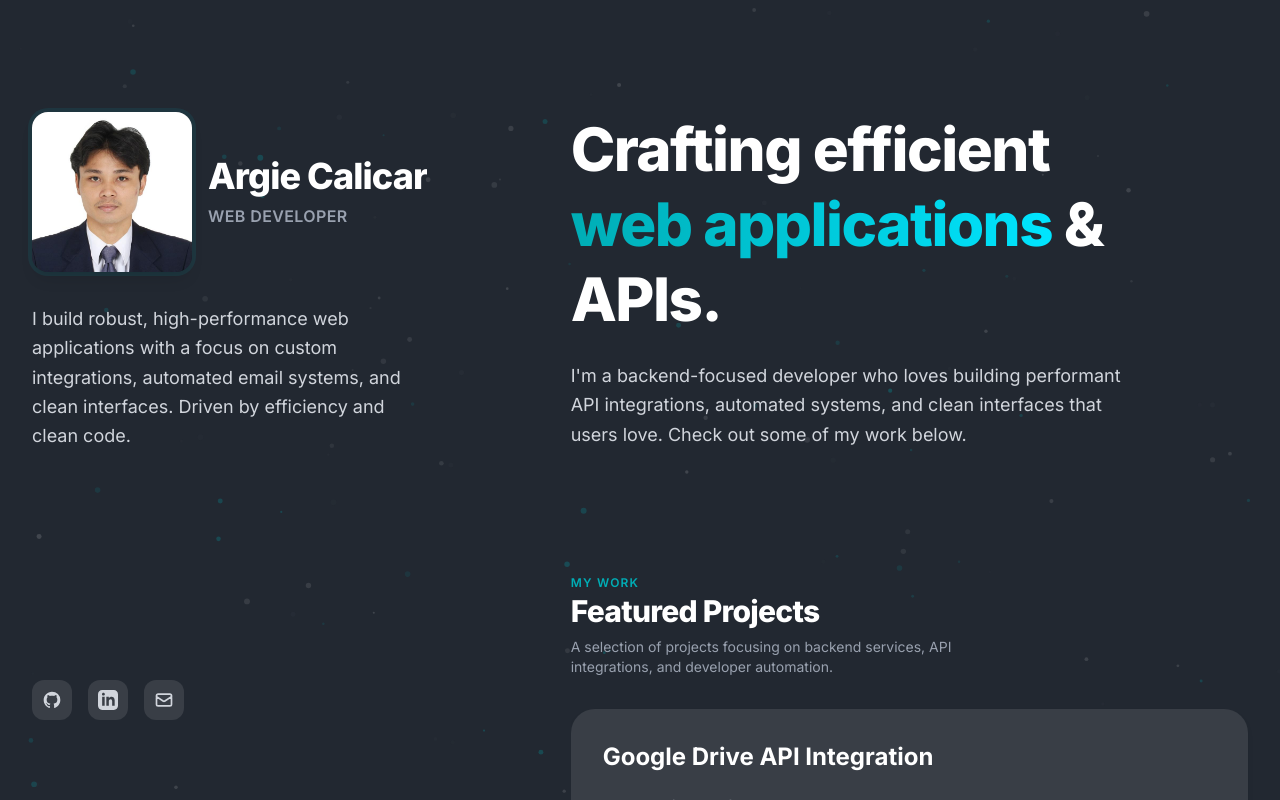
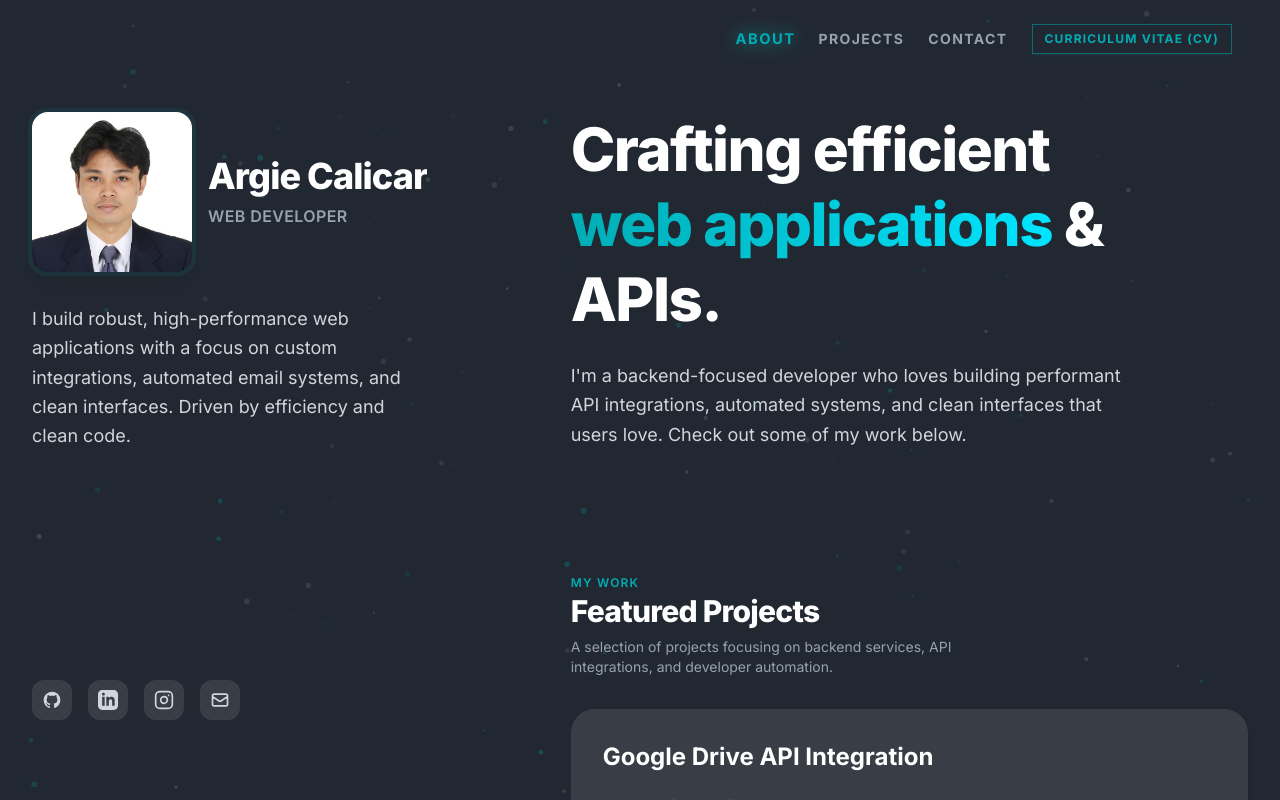
Before and after one commit to kirigayanaufumi-max/myportfolio, a React (Vite) app: page / in a window 1280 px wide. Built offline with nearby package versions, Linux system fonts and the light colour scheme.

Commit message:
Profile and navbar indicator added

```diff
--- a/src/App.tsx
+++ b/src/App.tsx
@@ -1,13 +1,15 @@
-import React, { useRef } from "react";
+import React, { useRef, useState, useEffect } from "react";
 import AboutProfile from "./components/AboutProfile";
 import Hero from "./components/Hero";
 import Portfolio from "./pages/Portfolio";
 import Contact from "./pages/Contact";
 import Footer from "./components/Footer";
 import ParticleBackground from "./components/ParticleBackground";
+import Navbar from "./components/Navbar";
 
 const App: React.FC = () => {
   const mainRef = useRef<HTMLElement>(null);
+  const [activeSection, setActiveSection] = useState("hero");
 
   const handleAsideWheel = (e: React.WheelEvent) => {
     if (mainRef.current) {
@@ -15,8 +17,75 @@ const App: React.FC = () => {
     }
   };
 
+  useEffect(() => {
+    const handleScroll = () => {
+      const sections = ["hero", "portfolio", "contact"];
+      const scrollContainer = mainRef.current;
+
+      const isDesktop = window.innerWidth >= 768; // md breakpoint
+
+      // Check if scroll is at the very bottom
+      let isBottom = false;
+      if (isDesktop && scrollContainer) {
+        isBottom = Math.abs(scrollContainer.scrollHeight - scrollContainer.clientHeight - scrollContainer.scrollTop) < 20;
+      } else {
+        isBottom = window.innerHeight + window.scrollY >= document.documentElement.scrollHeight - 20;
+      }
+
+      if (isBottom) {
+        setActiveSection("contact");
+        return;
+      }
+
+      // Find the active section based on scroll position relative to threshold
+      let currentActive = "hero";
+      let minDistance = Infinity;
+      const targetY = 150; // Threshold from viewport top
+
+      sections.forEach((id) => {
+        const el = document.getElementById(id);
+        if (el) {
+          const rect = el.getBoundingClientRect();
+          const distance = Math.abs(rect.top - targetY);
+
+          if (rect.top < window.innerHeight && rect.bottom > 0) {
+            if (distance < minDistance) {
+              minDistance = distance;
+              currentActive = id;
+            }
+          }
+        }
+      });
+
+      setActiveSection(currentActive);
+    };
+
+    const scrollContainer = mainRef.current;
+    if (scrollContainer) {
+      scrollContainer.addEventListener("scroll", handleScroll);
+    }
+    window.addEventListener("scroll", handleScroll);
+
+    // Initial check
+    handleScroll();
+
+    // Re-check on resize in case layout changes
+    window.addEventListener("resize", handleScroll);
+
+    return () => {
+      if (scrollContainer) {
+        scrollContainer.removeEventListener("scroll", handleScroll);
+      }
+      window.removeEventListener("scroll", handleScroll);
+      window.removeEventListener("resize", handleScroll);
+    };
+  }, []);
+
   return (
-    <div className="min-h-screen md:h-screen flex flex-col bg-[#222831] overflow-x-hidden md:overflow-hidden text-gray-100 relative w-full">
+    <div className="min-h-screen md:h-screen flex flex-col bg-[#222831] overflow-x-hidden md:overflow-hidden text-gray-100 relative w-full pt-16 md:pt-0">
+      {/* Floating Navigation Bar */}
+      <Navbar activeSection={activeSection} />
+
       {/* Dynamic Background Particles */}
       <ParticleBackground />
 
--- a/src/components/AboutProfile.tsx
+++ b/src/components/AboutProfile.tsx
@@ -68,6 +68,19 @@ const AboutProfile: React.FC = () => {
             </svg>
           </a>
           <a
+            href="https://www.instagram.com/argg.io"
+            target="_blank"
+            rel="noopener noreferrer"
+            className="p-2.5 bg-[#393E46] hover:bg-[#00ADB5]/20 text-gray-300 hover:text-[#00ADB5] rounded-xl transition duration-200"
+            title="Instagram"
+          >
+            <svg className="w-5 h-5 fill-none stroke-current stroke-2" viewBox="0 0 24 24" strokeLinecap="round" strokeLinejoin="round">
+              <rect x="2" y="2" width="20" height="20" rx="5" ry="5" />
+              <path d="M16 11.37A4 4 0 1 1 12.63 8 4 4 0 0 1 16 11.37z" />
+              <line x1="17.5" y1="6.5" x2="17.51" y2="6.5" />
+            </svg>
+          </a>
+          <a
             href="mailto:argiecalicaran.678@gmail.com"
             className="p-2.5 bg-[#393E46] hover:bg-[#00ADB5]/20 text-gray-300 hover:text-[#00ADB5] rounded-xl transition duration-200"
             title="Email Me"
--- a/src/components/Hero.tsx
+++ b/src/components/Hero.tsx
@@ -2,7 +2,7 @@ import React from "react";
 
 const Hero: React.FC = () => {
   return (
-    <section id="hero" className="flex flex-col justify-start pb-12">
+    <section id="hero" className="flex flex-col justify-start pb-12 scroll-mt-24">
       <div className="max-w-2xl space-y-6">
         <h1 className="text-4xl sm:text-5xl lg:text-6xl font-extrabold text-white tracking-tight leading-tight">
           Crafting efficient <br />
--- /dev/null
+++ b/src/components/Navbar.tsx
@@ -0,0 +1,56 @@
+import React from "react";
+import resumePdf from "../assets/developer-resume-template.pdf";
+
+interface NavbarProps {
+  activeSection: string;
+}
+
+const Navbar: React.FC<NavbarProps> = ({ activeSection }) => {
+  const navItems = [
+    { id: "hero", label: "About" },
+    { id: "portfolio", label: "Projects" },
+    { id: "contact", label: "Contact" },
+  ];
+
+  const handleNavClick = (e: React.MouseEvent, id: string) => {
+    e.preventDefault();
+    const el = document.getElementById(id);
+    if (el) {
+      el.scrollIntoView({ behavior: "smooth" });
+    }
+  };
+
+  return (
+    <nav className="fixed top-6 right-6 md:right-12 z-50 flex gap-4 sm:gap-6 items-center select-none bg-transparent">
+      {navItems.map((item) => {
+        const isActive = activeSection === item.id;
+        return (
+          <a
+            key={item.id}
+            href={`#${item.id}`}
+            onClick={(e) => handleNavClick(e, item.id)}
+            className={`text-xs sm:text-sm font-bold tracking-widest uppercase transition-all duration-300 outline-none cursor-pointer ${
+              isActive
+                ? "text-[#00ADB5] drop-shadow-[0_0_8px_rgba(0,173,181,0.8)] scale-105"
+                : "text-gray-400 hover:text-[#00ADB5] hover:drop-shadow-[0_0_8px_rgba(0,173,181,0.4)] hover:scale-105"
+            }`}
+          >
+            {item.label}
+          </a>
+        );
+      })}
+
+      {/* Inline Resume Button (Open in new browser tab) */}
+      <a
+        href={resumePdf}
+        target="_blank"
+        rel="noopener noreferrer"
+        className="px-3 py-1.5 border border-[#00ADB5]/50 hover:border-[#00ADB5] hover:bg-[#00ADB5]/10 text-[10px] sm:text-xs text-[#00ADB5] font-bold tracking-widest uppercase rounded-none transition-all duration-300 hover:scale-105 shadow-sm shadow-[#00ADB5]/10 hover:shadow-[#00ADB5]/30 cursor-pointer"
+      >
+        Curriculum Vitae (CV)
+      </a>
+    </nav>
+  );
+};
+
+export default Navbar;
--- a/src/index.css
+++ b/src/index.css
@@ -35,3 +35,18 @@ aside::-webkit-scrollbar {
     padding-right: calc((100vw - 1440px) / 2);
   }
 }
+
+@keyframes pulse-subtle {
+  0%, 100% {
+    opacity: 0.8;
+    transform: scale(1);
+  }
+  50% {
+    opacity: 1;
+    transform: scale(1.02);
+  }
+}
+
+.animate-pulse-subtle {
+  animation: pulse-subtle 2s infinite ease-in-out;
+}
--- a/src/pages/Contact.tsx
+++ b/src/pages/Contact.tsx
@@ -2,7 +2,7 @@ import React from "react";
 
 const Contact: React.FC = () => {
   return (
-    <section id="contact" className="py-12">
+    <section id="contact" className="py-12 scroll-mt-24">
       <div className="space-y-2 mb-10">
         <span className="text-xs font-semibold tracking-widest text-[#00ADB5] uppercase">
           Connect
--- a/src/pages/Portfolio.tsx
+++ b/src/pages/Portfolio.tsx
@@ -4,7 +4,7 @@ import projects from "../data/projects";
 
 const Portfolio: React.FC = () => {
   return (
-    <section id="portfolio" className="py-6">
+    <section id="portfolio" className="py-6 scroll-mt-24">
       <div className="space-y-2 mb-8">
         <span className="text-xs font-semibold tracking-widest text-[#00ADB5] uppercase">
           My Work
```
Also changed, not shown: 2 other files (tests, documents, lock files or other folders).
